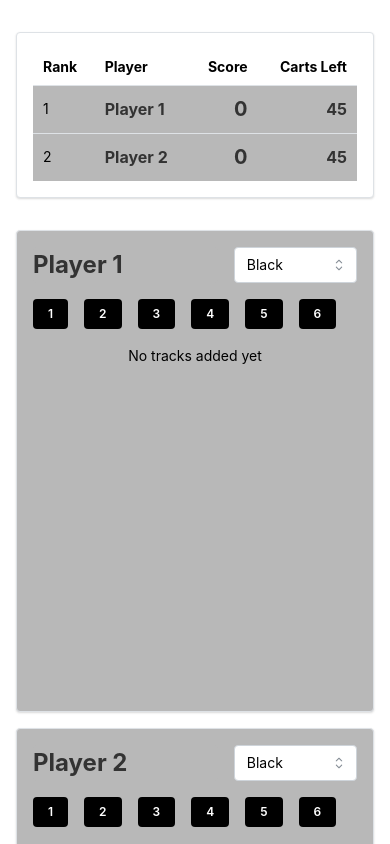
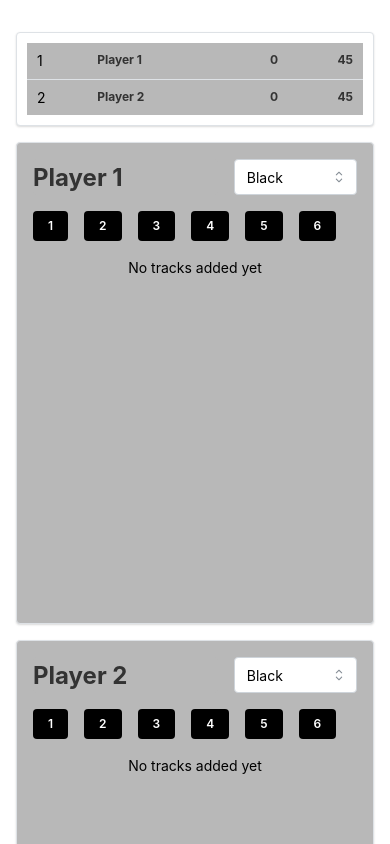
Before and after one commit to fferegrino/ticket2score, a React (Vite) app: page / in a window 390 px wide. Shown: the top 844 px of the page. Built offline with nearby package versions, Linux system fonts and the light colour scheme.

Commit message:
Make scoreboard responsive

```diff
--- a/index.html
+++ b/index.html
@@ -3,7 +3,11 @@
   <head>
     <meta charset="UTF-8" />
     <link rel="icon" type="image/svg+xml" href="/train-ticket.svg" />
-    <meta name="viewport" content="width=device-width, initial-scale=1.0" />
+    <meta
+      name="viewport"
+      content="width=device-width, initial-scale=1.0, maximum-scale=1.0, user-scalable=no"
+    />
+
     <title>Ticket to Ride Scoreboard</title>
   </head>
   <body>
--- a/src/App.tsx
+++ b/src/App.tsx
@@ -140,7 +140,7 @@ function App() {
         <Scoreboard players={players} />
 
         <SimpleGrid
-          cols={{ base: 1, sm: 2, md: players.length }}
+          cols={{ base: 1, sm: players.length, md: players.length }}
           spacing="md"
           mb="xl"
         >
--- a/src/components/Scoreboard.tsx
+++ b/src/components/Scoreboard.tsx
@@ -1,4 +1,5 @@
 import { Table, Paper, Text } from "@mantine/core";
+import { useMediaQuery } from "@mantine/hooks";
 import { colorMap } from "../colors";
 
 interface PlayerScore {
@@ -14,11 +15,19 @@ interface ScoreboardProps {
 
 export function Scoreboard({ players }: ScoreboardProps) {
   const sortedPlayers = [...players].sort((a, b) => b.score - a.score);
-
+  const isMobile = useMediaQuery("(max-width: 1000px)");
+  const textSize = isMobile ? "xs" : "md";
   return (
-    <Paper shadow="xs" p="md" withBorder mb="xl">
+    <Paper
+      shadow="xs"
+      p={isMobile ? "xs" : "md"}
+      withBorder
+      mb={isMobile ? "md" : "xl"}
+    >
       <Table>
-        <Table.Thead>
+        <Table.Thead
+          style={{ display: isMobile ? "none" : "table-header-group" }}
+        >
           <Table.Tr>
             <Table.Th>Rank</Table.Th>
             <Table.Th>Player</Table.Th>
@@ -37,17 +46,26 @@ export function Scoreboard({ players }: ScoreboardProps) {
                   {index + 1}
                 </Table.Td>
                 <Table.Td style={{ backgroundColor: background }}>
-                  <Text size="md" style={{ color: darker, fontWeight: "bold" }}>
+                  <Text
+                    size={textSize}
+                    style={{ color: darker, fontWeight: "bold" }}
+                  >
                     {player.name}
                   </Text>
                 </Table.Td>
                 <Table.Td ta="right" style={{ backgroundColor: background }}>
-                  <Text size="xl" style={{ color: darker, fontWeight: "bold" }}>
+                  <Text
+                    size={textSize}
+                    style={{ color: darker, fontWeight: "bold" }}
+                  >
                     {player.score}
                   </Text>
                 </Table.Td>
                 <Table.Td ta="right" style={{ backgroundColor: background }}>
-                  <Text size="md" style={{ color: darker, fontWeight: "bold" }}>
+                  <Text
+                    size={textSize}
+                    style={{ color: darker, fontWeight: "bold" }}
+                  >
                     {player.cartsLeft}
                   </Text>
                 </Table.Td>
```
